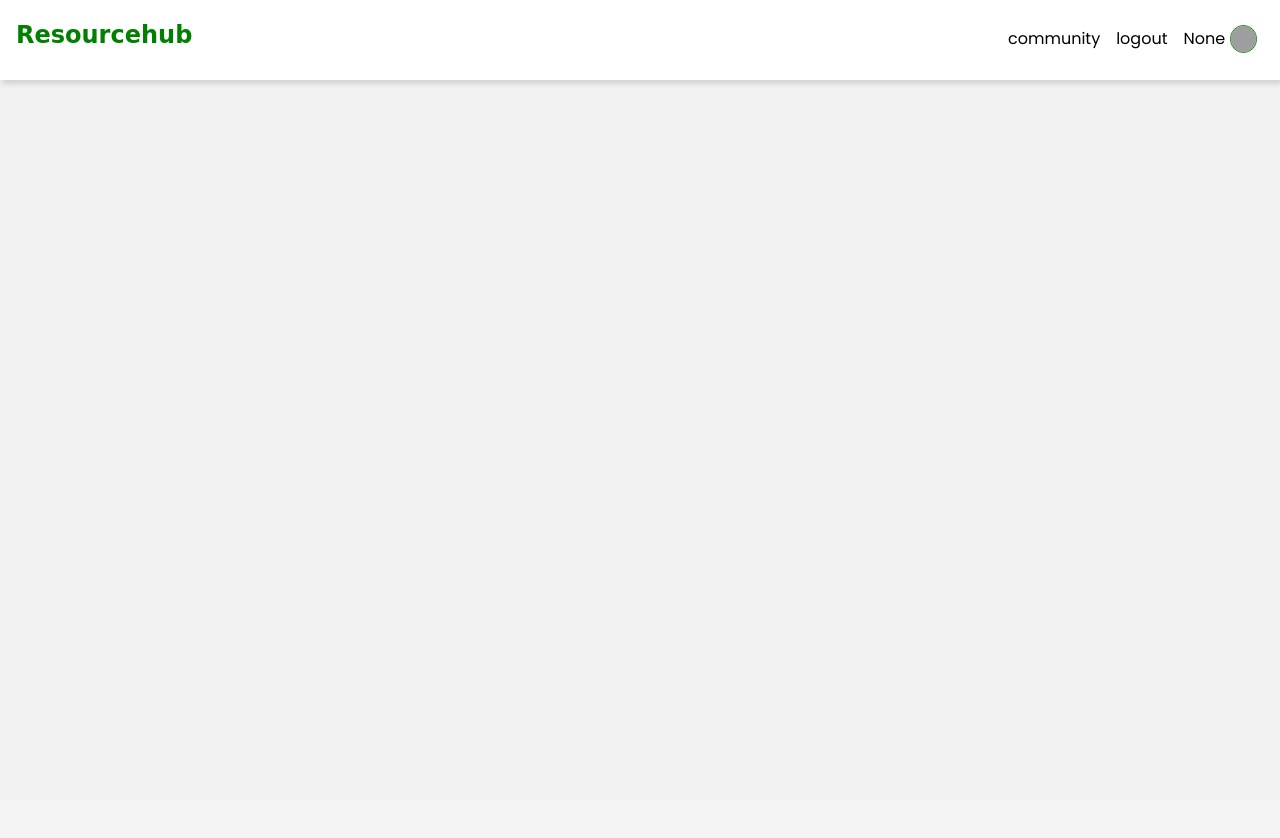
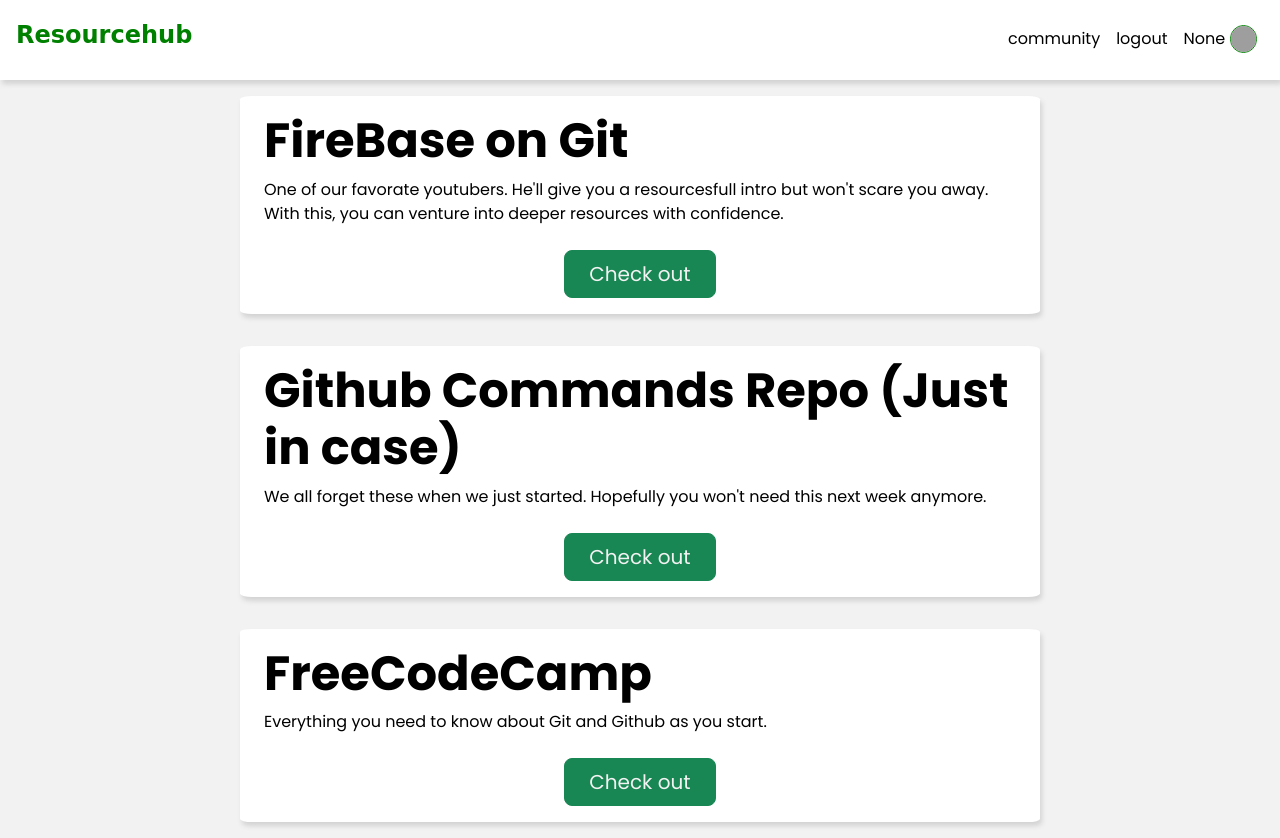
Before and after one commit to jkarenzi/resource_hub, a Flask app: page /git.html in a window 1280 px wide. Before the commit the page ends 85 px from the top, so only its background shows below. Run offline with Flask 3, Linux system fonts and the light colour scheme; grey boxes are pictures that could not be loaded.

Commit message:
resource pages for github

```diff
--- a/templates/git.html
+++ b/templates/git.html
@@ -43,5 +43,59 @@
             </form>
         </div>
     </header>
+    <div class="big-container">
+      <div class="px-4 py-3 my-3 text-start container-1">
+        <h3 class="display-5 fw-bold ">FireBase on Git</h3>
+        <div class="mx-auto">
+          <p class=" mb-4">
+            One of our favorate youtubers. He'll give you a resourcesfull
+            intro but won't scare you away.
+            With this, you can venture into deeper resources with confidence.
+
+          </p>
+          <div class="d-grid gap-2 d-sm-flex justify-content-sm-center">
+            <button type="button" class="btn btn-success btn-lg px-4 gap-3">
+              <a
+                href="https://www.youtube.com/watch?v=HkdAHXoRtos"
+                >Check out</a
+              >
+            </button>
+          </div>
+        </div>
+      </div>
+      <div class="px-4 py-3 my-3 text-start container-1">
+        <h3 class="display-5 fw-bold">Github Commands Repo (Just in case)</h3>
+        <div class="mx-auto">
+          <p class=" mb-4">
+            We all forget these when we just started.
+            Hopefully you won't need this next week anymore.
+          </p>
+          <div class="d-grid gap-2 d-sm-flex justify-content-sm-center">
+            <button type="button" class="btn btn-success btn-lg px-4 gap-3">
+              <a
+                href="https://gist.github.com/gwenf/19e5748a5391929e8e938a22c8a4b3f2"
+                >Check out</a
+              >
+            </button>
+          </div>
+        </div>
+      </div>
+      <div class="px-4 py-3 my-3 text-start container-1">
+        <h3 class="display-5 fw-bold">FreeCodeCamp</h3>
+        <div class="mx-auto">
+          <p class=" mb-4">
+            Everything you need to know about Git and Github as you start.
+          </p>
+          <div class="d-grid gap-2 d-sm-flex justify-content-sm-center">
+            <button type="button" class="btn btn-success btn-lg px-4 gap-3">
+              <a
+                href="https://www.youtube.com/watch?v=RGOj5yH7evk"
+                >Check out</a
+              >
+            </button>
+          </div>
+        </div>
+      </div>
+  </div>
   </body>
 </html>
```
Also changed, not shown: test.html (deleted).
